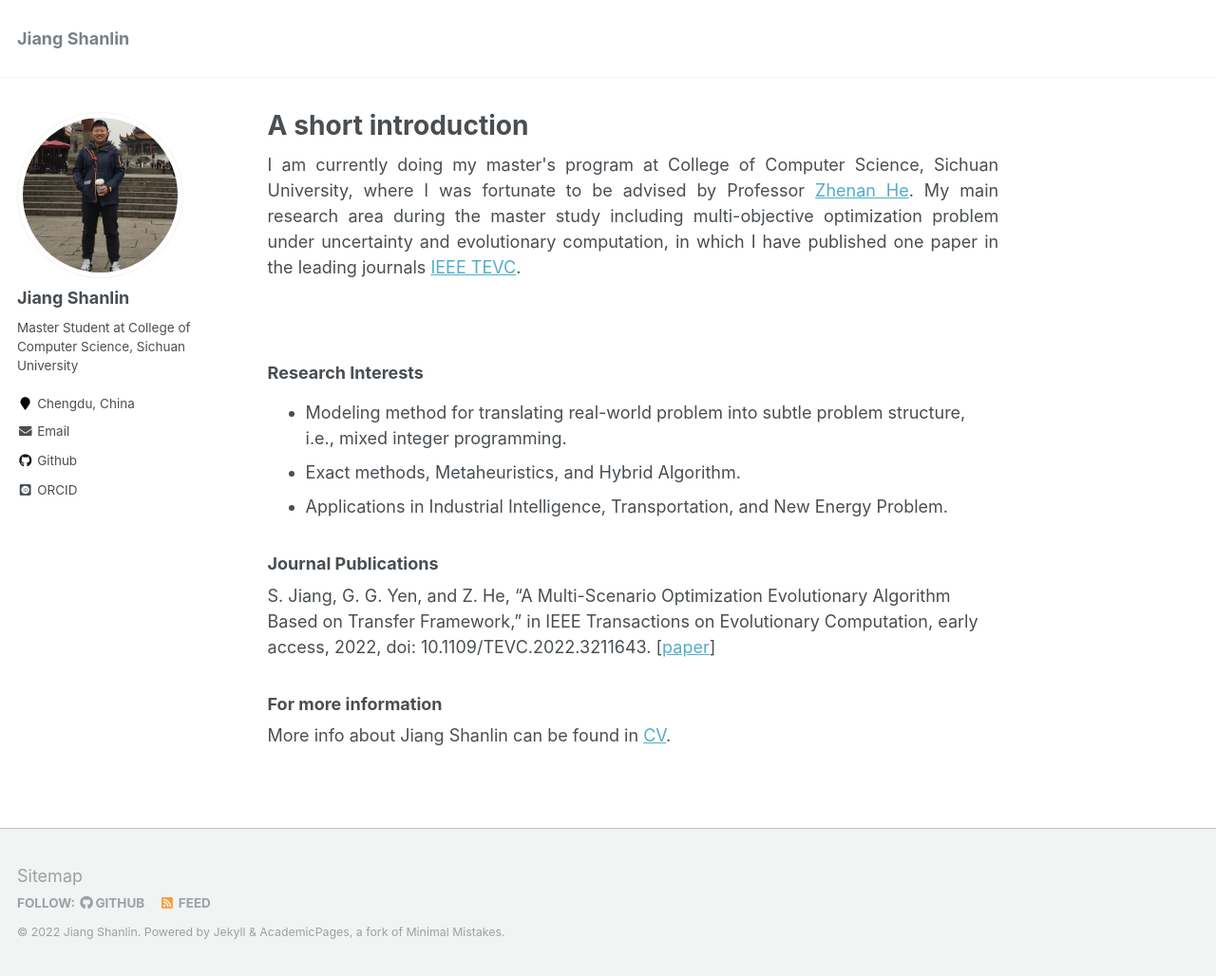
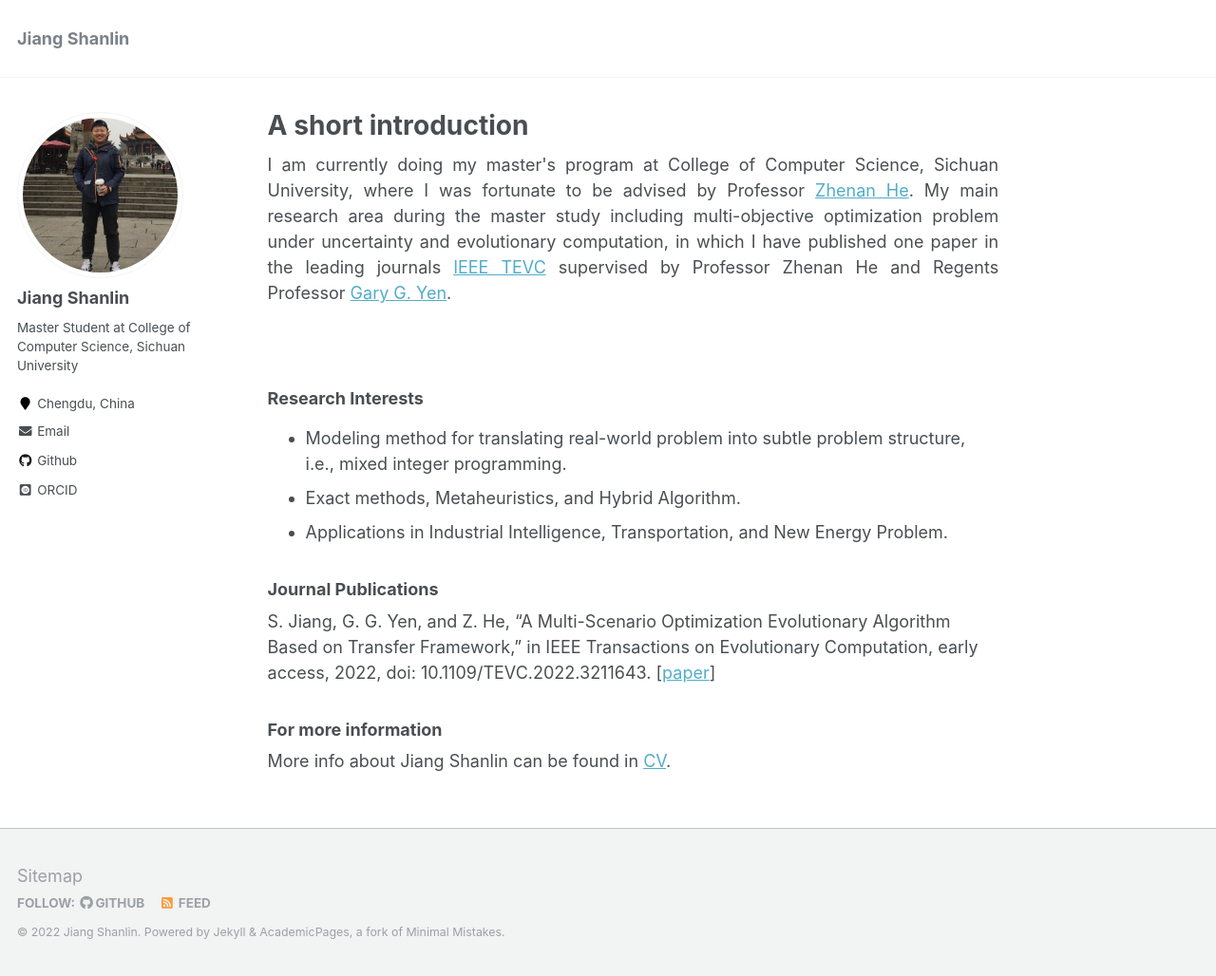
Before and after one commit to Lin-JiangShanlin/Lin-JiangShanlin.github.io, a Jekyll site: the page built from _pages/about.md, in a window 1280 px wide and 1028 px high. Shown: the whole window at 95% size. Built offline with Jekyll 4.4.1, drawn with Linux system fonts in a browser that asks for light colours; some web fonts are replaced.

Commit message:
Update about.md

```diff
--- a/_pages/about.md
+++ b/_pages/about.md
@@ -10,7 +10,7 @@ redirect_from:
 
 <!-- ## A short introduction -->
 <p style="text-align:justify;">
-I am currently doing my master's program at College of Computer Science, Sichuan University, where I was fortunate to be advised by Professor <a href="https://kaminzzz.github.io/" target="_blank">Zhenan He</a>. My main research area during the master study including multi-objective optimization problem under uncertainty and evolutionary computation, in which I have published one paper in the leading journals <a href="https://ieeexplore.ieee.org/xpl/RecentIssue.jsp?punumber=4235" target="_blank">IEEE TEVC</a>.
+I am currently doing my master's program at College of Computer Science, Sichuan University, where I was fortunate to be advised by Professor <a href="https://kaminzzz.github.io/" target="_blank">Zhenan He</a>. My main research area during the master study including multi-objective optimization problem under uncertainty and evolutionary computation, in which I have published one paper in the leading journals <a href="https://ieeexplore.ieee.org/xpl/RecentIssue.jsp?punumber=4235" target="_blank">IEEE TEVC</a> supervised by Professor Zhenan He and Regents Professor <a href="https://experts.okstate.edu/gyen" target="_blank">Gary G. Yen</a>.
 </p>
 
 <br/>
```
